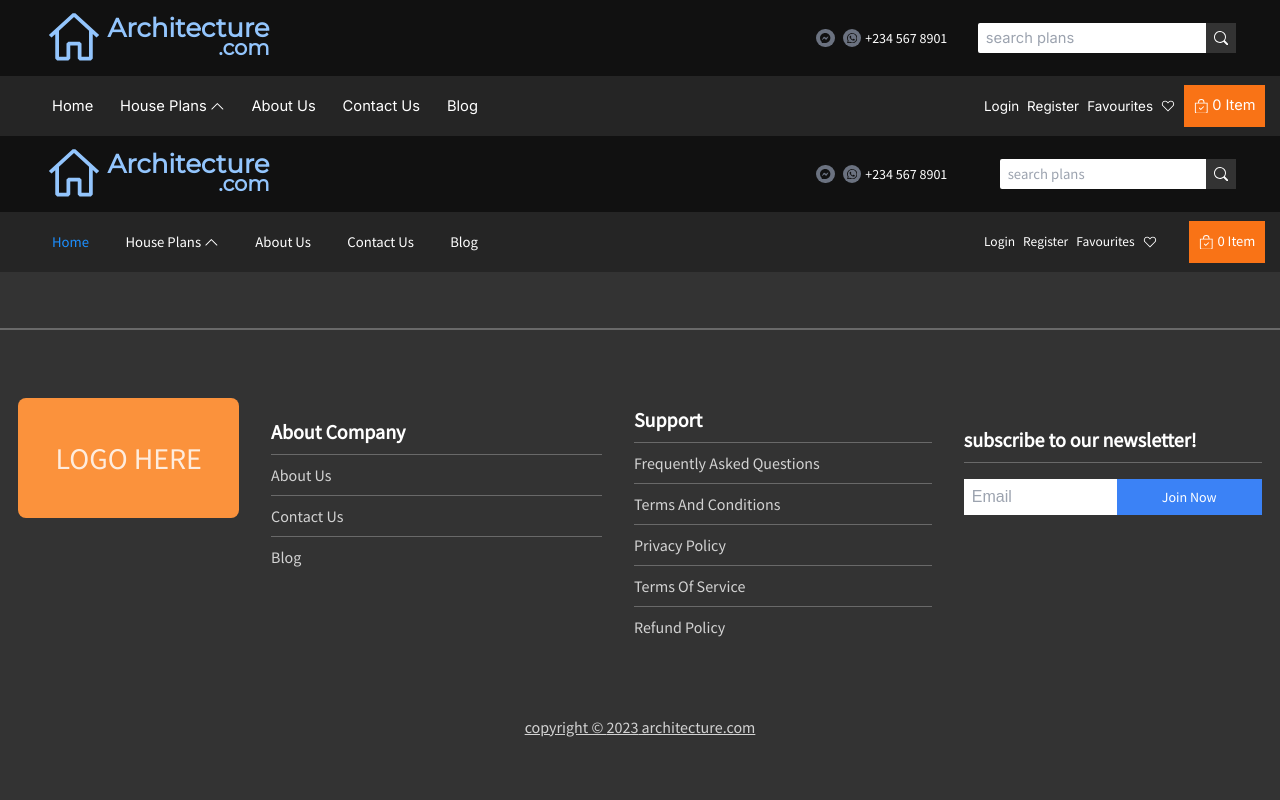
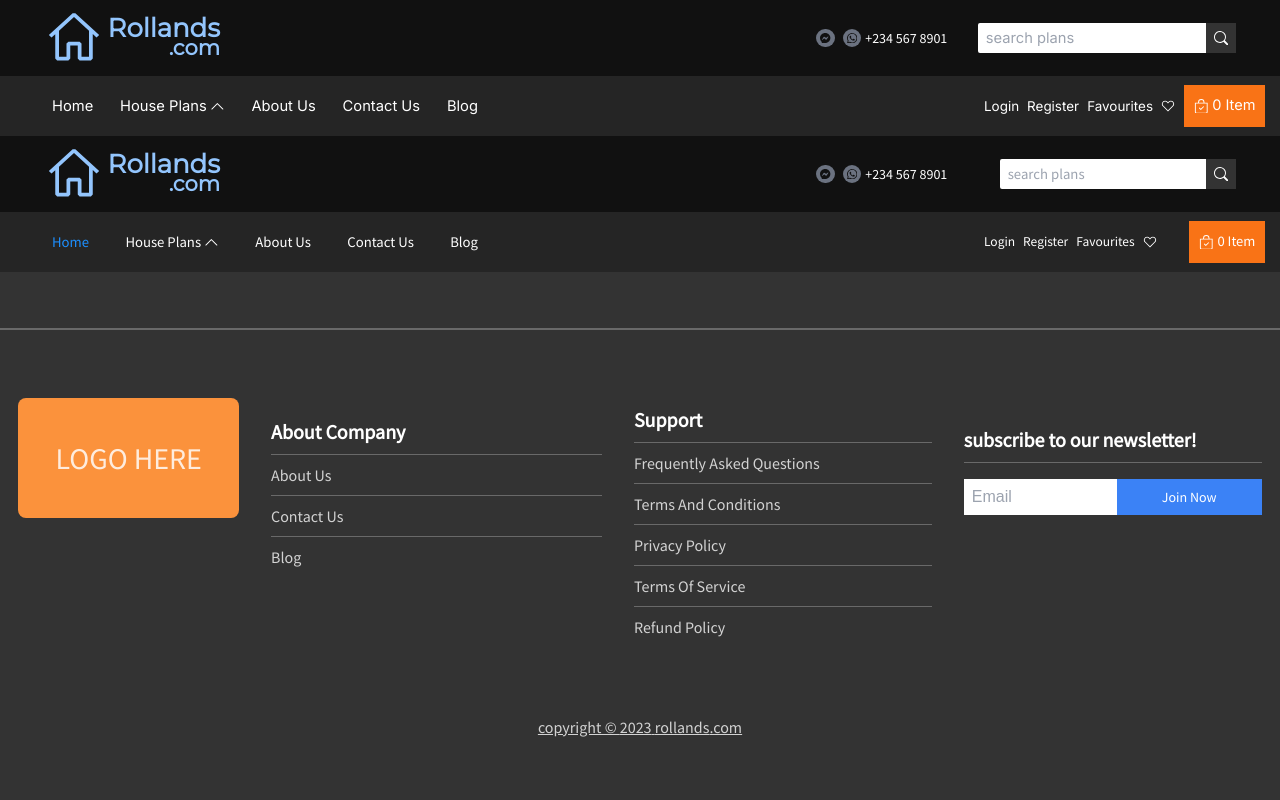
Before and after one commit to cleverAkanimoh/architecture, a React (Create React App) app: page /architecture/collections in a window 1280 px wide. Shown: the top 800 px of the page. Built offline with nearby package versions, Linux system fonts and the light colour scheme; a web font is replaced by a local one.

Commit message:
modified 5 files

```diff
--- a/src/Components/Footer.tsx
+++ b/src/Components/Footer.tsx
@@ -1,6 +1,7 @@
 import { Form } from "react-router-dom";
 import H3 from "./footer/H3";
 import { HomePlansLink } from "./home/HomePlansComp";
+import { companyName } from "../ts/companyInfo";
 
 export default function Footer() {
   const year = new Date().getFullYear();
@@ -57,7 +58,7 @@ export default function Footer() {
 
       </section>
       <p className="lowercase text-center underline text-sm sm:text-base hover:text-white">
-        Copyright © {year} architecture.com
+        Copyright © {year} {companyName}.com
       </p>
     </footer>
   );
--- a/src/Components/header/TopSection.tsx
+++ b/src/Components/header/TopSection.tsx
@@ -2,6 +2,7 @@ import React from "react";
 import { BsMessenger, BsSearch, BsWhatsapp } from "react-icons/bs";
 import { Form, Link } from "react-router-dom";
 import { VscClose, VscHome } from "react-icons/vsc";
+import { companyName } from "../../ts/companyInfo";
 
 export default function TopSection() {
   const [toggleSearch, setToggleSearch] = React.useState(false);
@@ -14,7 +15,7 @@ export default function TopSection() {
         <Link to={"."} className="flex items-center">
           <VscHome className="text-[30px] sm:text-[50px] md:text-[60px] text-blue-300 mr-1" />
           <h4 className="topsection-logo">
-            <span className="architecture">architecture</span>
+            <span className="architecture">{companyName}</span>
             <span className="com">.com</span>
           </h4>
         </Link>
--- a/src/Components/home/WelcomeComp.tsx
+++ b/src/Components/home/WelcomeComp.tsx
@@ -1,8 +1,9 @@
+import { companyName } from '../../ts/companyInfo';
 import { WelcomeCompProps } from '../../ts/customTypes'
 
 const WelcomeComp = ({ heading, text, ...rest }: WelcomeCompProps) => (
     <div {...rest}>
-        <h1 className='h1'>{heading}</h1>
+        <h1 className='h1'>{heading} {companyName}.com</h1>
         <p>{text}</p>
     </div>
 )
--- a/src/Pages/About.tsx
+++ b/src/Pages/About.tsx
@@ -1,7 +1,7 @@
 import useWindowTitle from "../hooks/useWindowTitle";
 
 export default function About() {
-  useWindowTitle("About Us | extra text goes here");
+  useWindowTitle("About Us | Rollands Plans");
   return (
     <div>About</div>
   )
--- a/src/Pages/Home.tsx
+++ b/src/Pages/Home.tsx
@@ -3,7 +3,6 @@ import useWindowTitle from "../hooks/useWindowTitle";
 
 import BoxContainer from "../Components/home/BoxContainer";
 
-import React from "react";
 import WelcomeComp from "../Components/home/WelcomeComp";
 import PlansComp from "../Components/home/PlansComp";
 import FreeHouseComp from "../Components/home/FreeHouseComp";
@@ -21,8 +20,8 @@ export default function Home() {
 
       <WelcomeComp
         className="pt-2 pb-6"
-        heading="welcome to architecture.com"
-        text="If you're looking to design your dream home but don't know where to begin, you're in the right place! At Architecture.com, we offer readymade house plans created by top floor plan designers. You can download one of our existing plans or place a *custom order with different specifications!"
+        heading="welcome to"
+        text="If you're looking to design your dream home but don't know where to begin, you're in the right place! At Rollands.com, we offer readymade house plans created by top floor plan designers. You can download one of our existing plans or place a *custom order with different specifications!"
       />
 
       <div className="cardsContainer">
```
